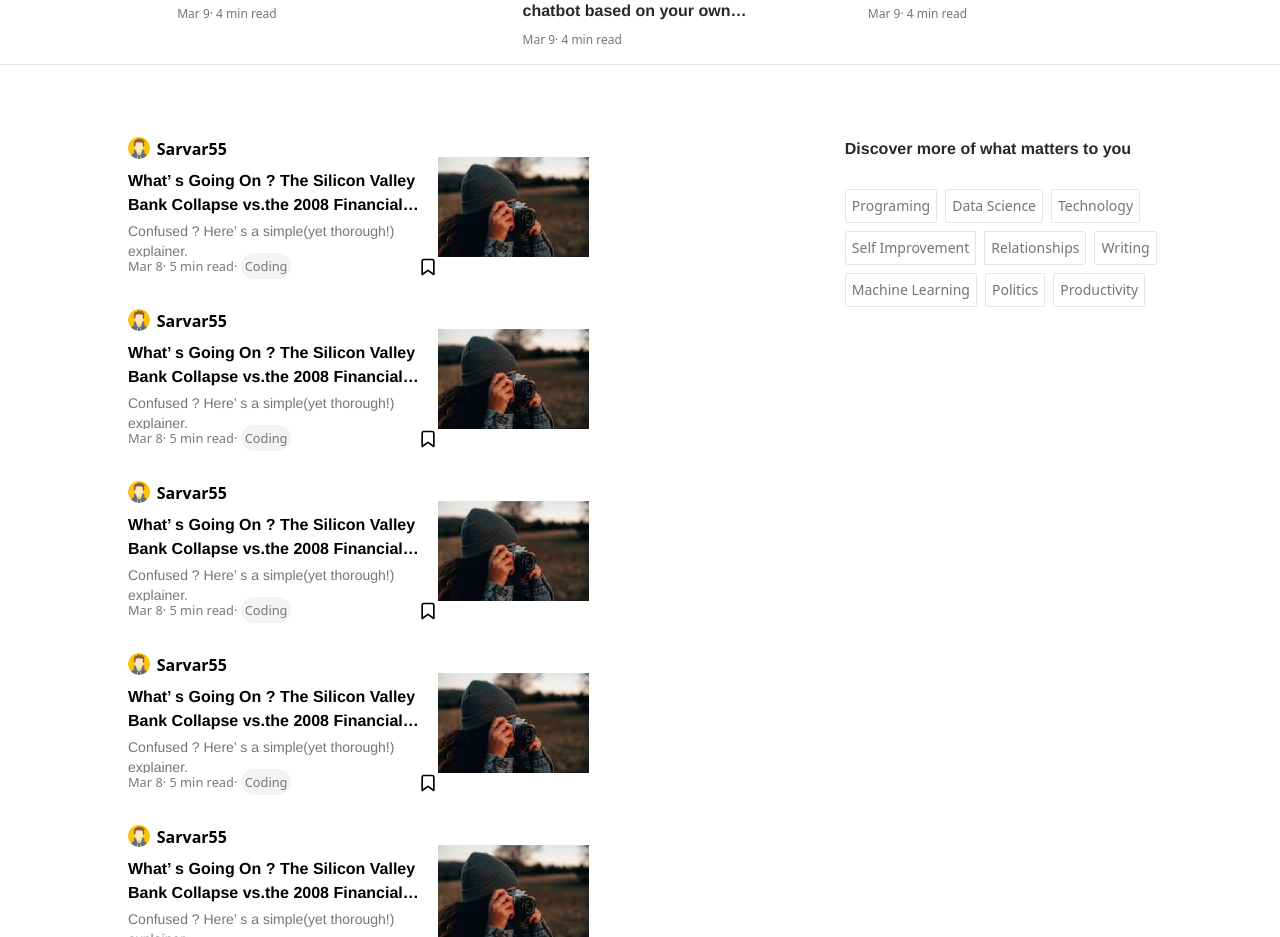
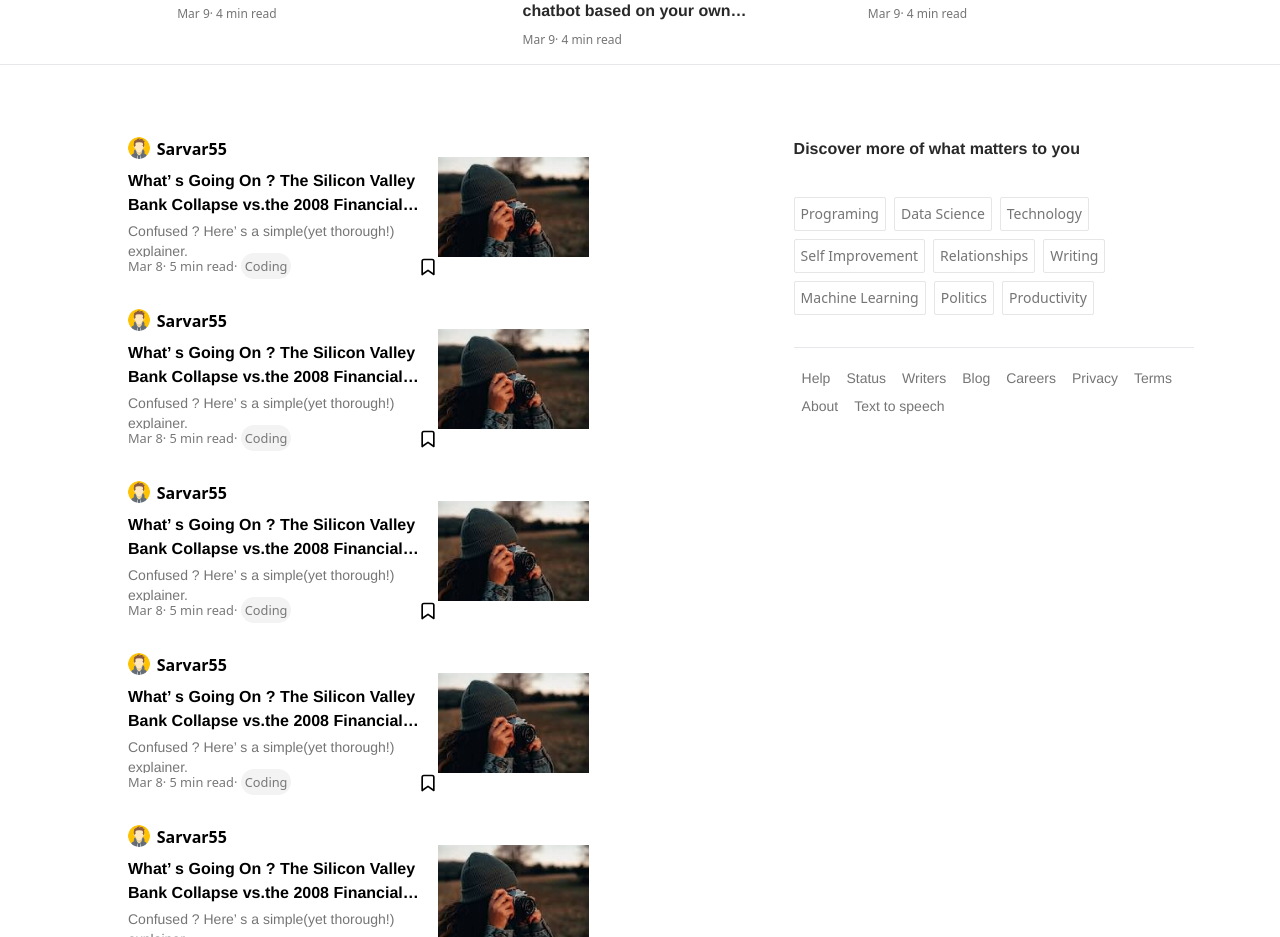
Before and after one commit to Sarvar55/cleanReadsFrontend, a Next.js app: page / in a window 1280 px wide. Shown: the part 840-1777 px from the top of the page. Built offline with nearby package versions, Linux system fonts and the light colour scheme.

Commit message:
feat: added new foofter ccomponent

```diff
--- /dev/null
+++ b/components/footer/Footer.js
@@ -0,0 +1,43 @@
+const Footer = () => {
+  let links = [
+    'Help',
+
+    'Status',
+
+    'Writers',
+
+    'Blog',
+
+    'Careers',
+
+    'Privacy',
+
+    'Terms',
+
+    'About',
+
+    'Text to speech',
+  ];
+
+  return (
+    <div className="hidden md:block h-full md:w-[400px]">
+      <div className="content mt-4">
+        <ul className="texts flex  text-brefing items-center font-Helvetica flex-wrap">
+          {' '}
+          {links.map((link, index) => {
+            return (
+              <>
+                <li key={index} className="text-sm px-2 py-1">
+                  {' '}
+                  {link}{' '}
+                </li>{' '}
+              </>
+            );
+          })}{' '}
+        </ul>{' '}
+      </div>{' '}
+    </div>
+  );
+};
+
+export default Footer;
--- a/components/tag/Tag.js
+++ b/components/tag/Tag.js
@@ -31,8 +31,8 @@ const tags = [
 
 const Tag = () => {
   return (
-    <div className={'wrapper md:w-[400px] w-full h-auto'}>
-      <div className="content flex flex-col gap-4">
+    <div className={'wrapper  md:w-[400px] w-full h-auto'}>
+      <div className="content flex flex-col gap-6">
         <div className="title">
           <h2 className="font-Helvetica mb-3 font-semibold tracking-normal line-clamp-2 text-trend">
             {' '}
@@ -56,6 +56,7 @@ const Tag = () => {
             );
           })}{' '}
         </div>{' '}
+        <hr />
       </div>{' '}
     </div>
   );
--- a/components/trend/Trending.js
+++ b/components/trend/Trending.js
@@ -93,7 +93,7 @@ export const Trending = (props) => {
           })}{' '}
         </div>{' '}
       </div>{' '}
-      <hr className="" />
+      <hr />
     </div>
   );
 };
--- a/layout/PublicLayout.js
+++ b/layout/PublicLayout.js
@@ -1,4 +1,5 @@
 import Banner from '@/components/banner/Banner';
+import Footer from '@/components/footer/Footer';
 import Navbar from '@/components/navbar/Navbar';
 import PostList from '@/components/Post/PostList';
 import Tag from '@/components/tag/Tag';
@@ -31,9 +32,10 @@ export const PublicLayout = () => {
           <div className="left md:w-[45%] w-full md:order-1 order-2">
             <PostList />
           </div>{' '}
-          <div className="right relative md:w-[30%] w-full md:order-2 order-1">
+          <div className="right md:w-[35%] w-full md:order-2 order-1">
             <div className={fixed ? 'md:fixed z-50 md:top-[15%]' : ''}>
               <Tag />
+              <Footer />
             </div>{' '}
           </div>{' '}
         </div>{' '}
```
